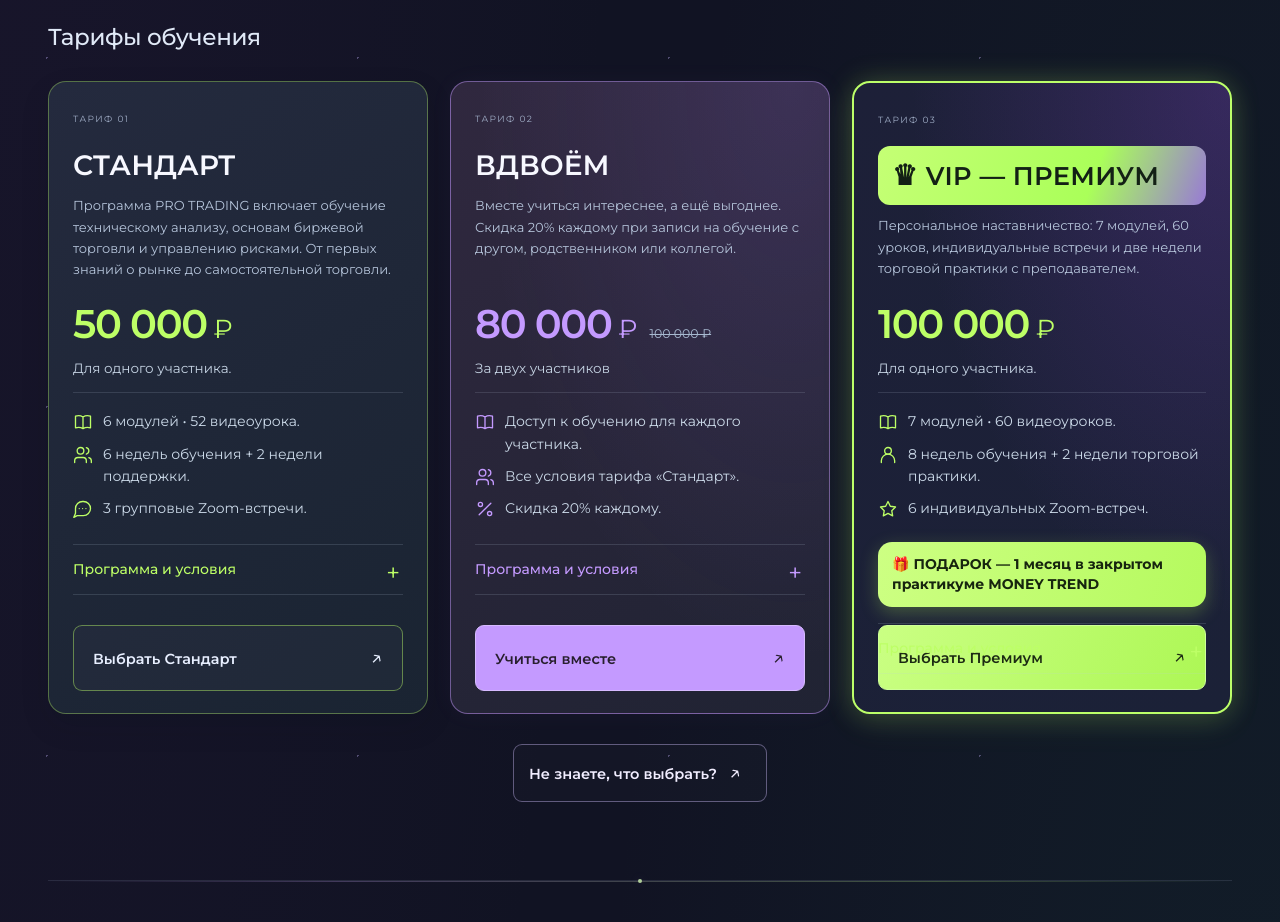
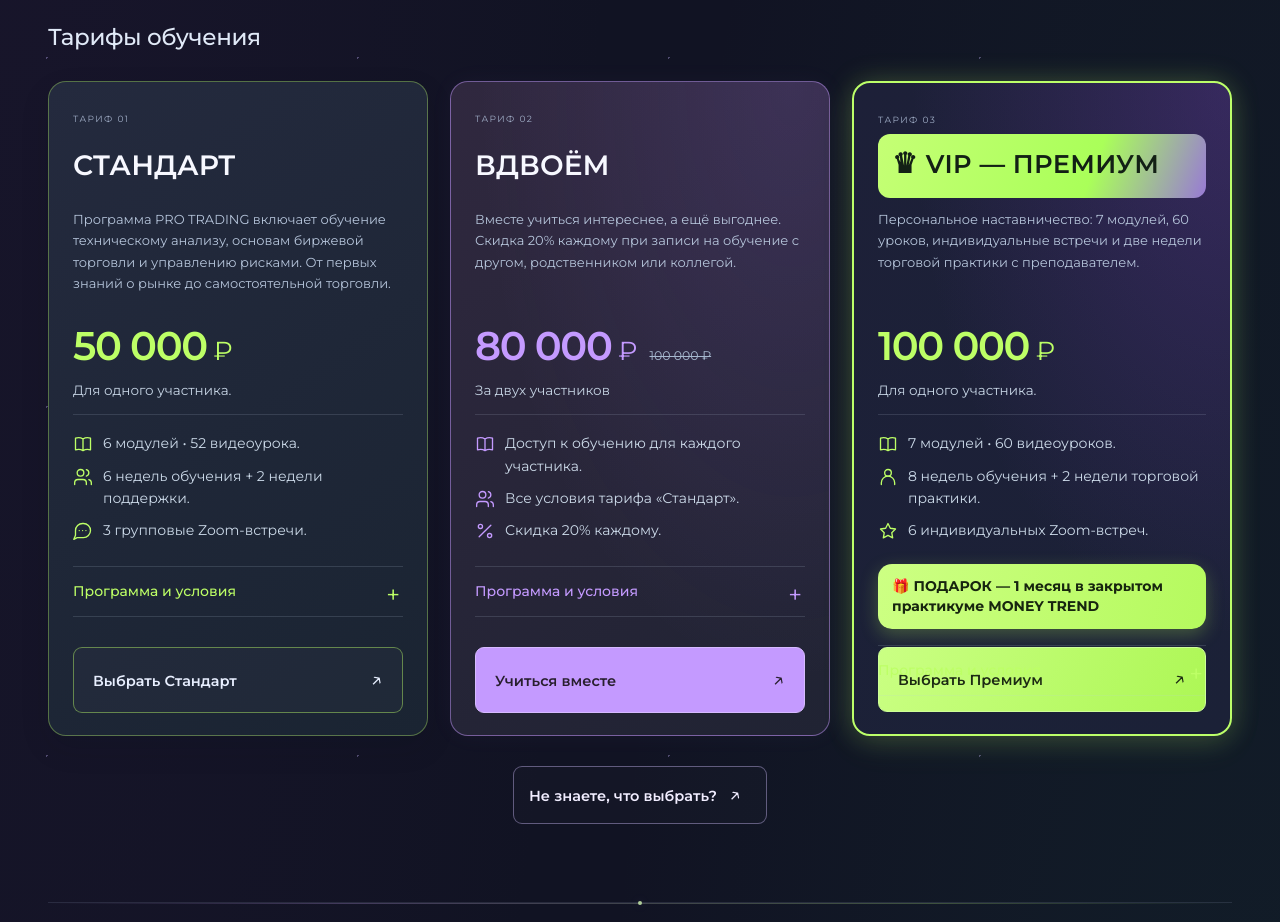
Before and after one commit to nikilara/moneytrend-academy, a plain HTML site: page index.html in a window 1280 px wide. Shown: the part 4200-5122 px from the top of the page. Drawn offline with Linux system fonts and the light colour scheme.

Commit message:
Align tariff titles and description baselines

```diff
--- a/tariffs.css
+++ b/tariffs.css
@@ -79,3 +79,11 @@
 #programs .vip-gift{flex:0 0 auto;margin:8px 0 6px;padding:12px 14px}
 #programs .tariff-enroll{flex:0 0 auto;margin-top:12px;min-height:50px}
 @media(max-width:720px){#programs .tariff-card{padding:20px}#programs .tariff-description{line-height:1.6}}
+
+/* Align three course names and all course descriptions on one baseline. */
+#programs .tariff-card-heading{margin-top:0;min-height:0}
+#programs .tariff-card-heading>h3{display:flex;align-items:center;min-height:64px;padding:0;margin:0}
+#programs .tariff-vip #vip-title{min-height:64px;padding:10px 14px}
+#programs .tariff-description{min-height:94px;margin-top:11px}
+@media(max-width:1100px){#programs .tariff-description{min-height:125px}}
+@media(max-width:850px){#programs .tariff-description{min-height:0}#programs .tariff-card-heading>h3,#programs .tariff-vip #vip-title{min-height:56px}}
```
